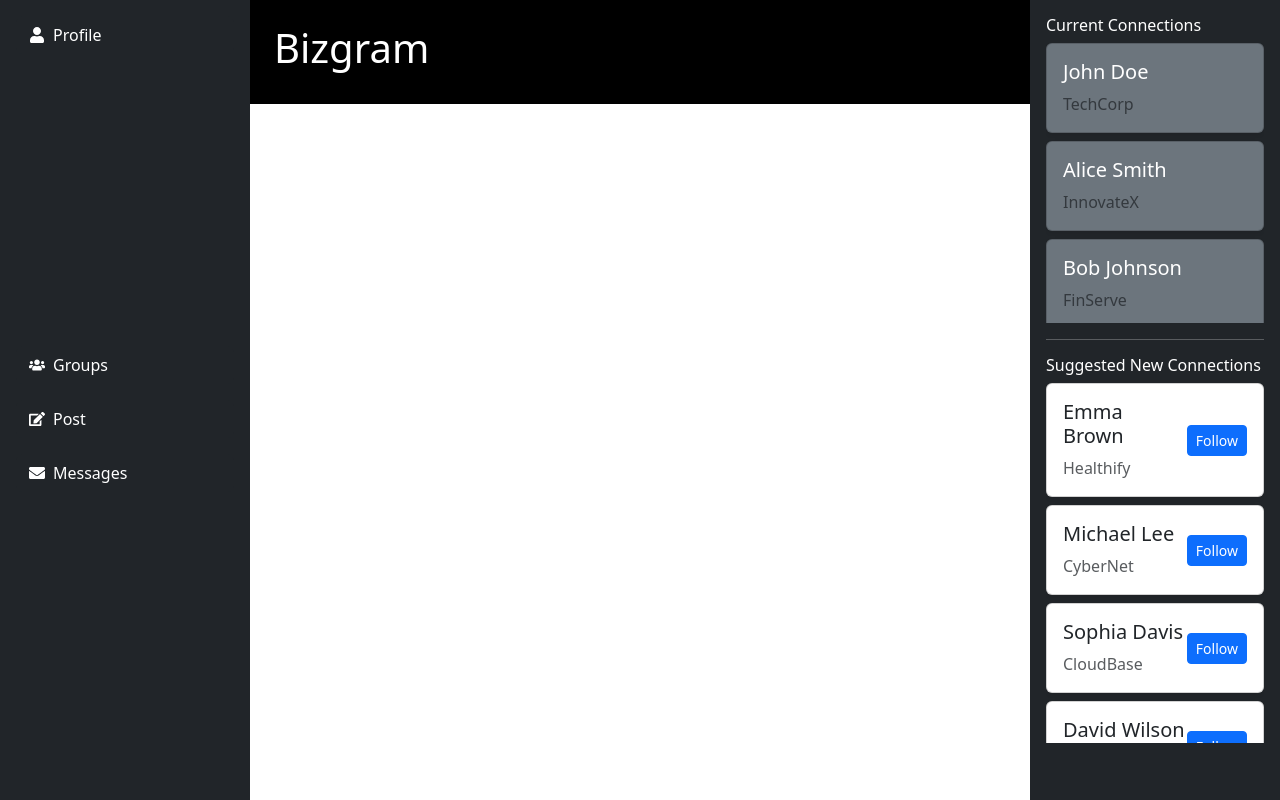
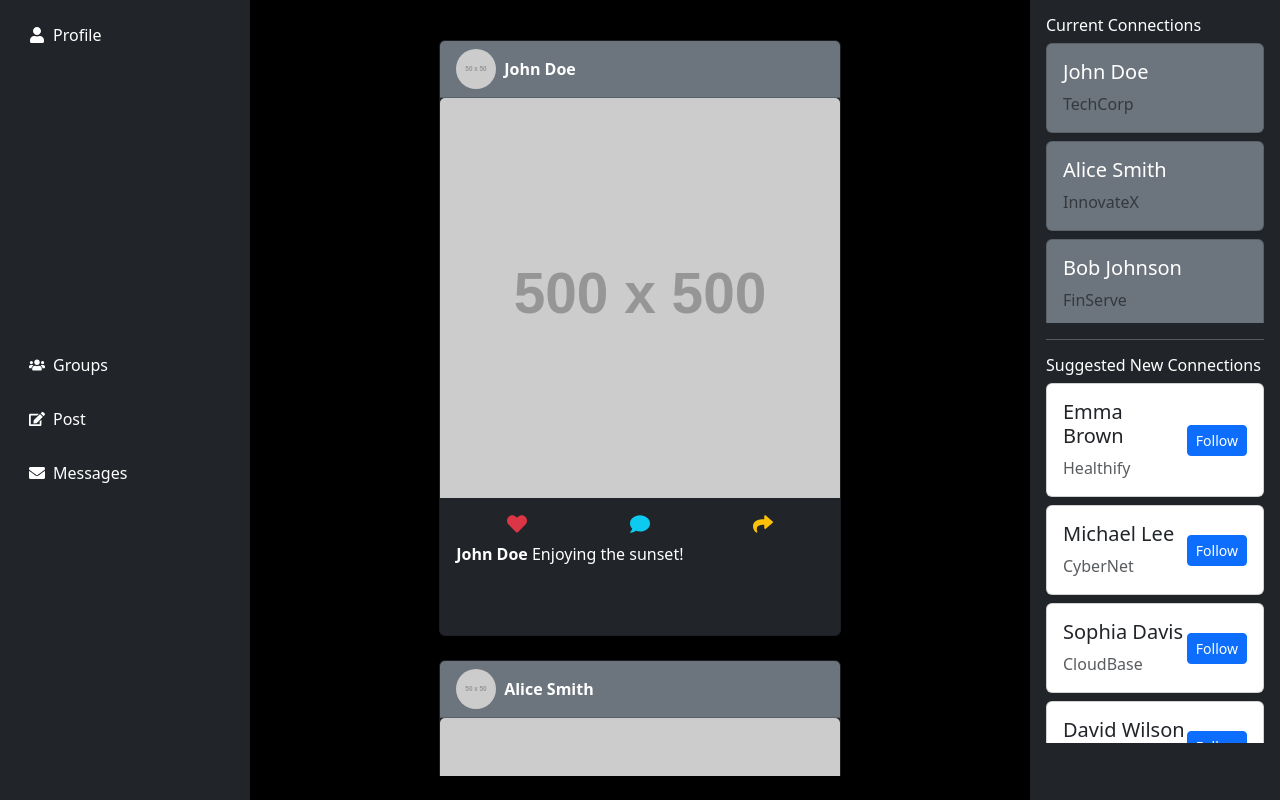
Before and after one commit to ompatel181005/Bizgram, a React (Vite) app in the folder Bizgram/: page / in a window 1280 px wide. Built offline with nearby package versions, Linux system fonts and the light colour scheme.

Commit message:
Feed.tsx

```diff
--- a/Bizgram/src/App.tsx
+++ b/Bizgram/src/App.tsx
@@ -1,6 +1,7 @@
 import React from "react";
 import Sidebar from "./SideBar";
 import UserList from "./UserList";
+import Feed from "./Feed"; // Import Feed component
 import "bootstrap/dist/css/bootstrap.min.css";
 
 function App() {
@@ -10,12 +11,11 @@ function App() {
       <Sidebar />
 
       {/* Main Content (Feed) */}
-      {/* Main Content (Feed) */}
       <div
-        className="flex-grow-1 p-4 bg-black text-white"
-        style={{ marginLeft: "250px", marginRight: "250px" }}
+        className="flex-grow-1 p-4 overflow-auto d-flex justify-content-center"
+        style={{ marginLeft: "250px", marginRight: "250px", height: "100vh" }}
       >
-        <h1>Bizgram</h1>
+        <Feed />
       </div>
 
       {/* Right Sidebar (User List) */}
--- /dev/null
+++ b/Bizgram/src/Feed.tsx
@@ -0,0 +1,147 @@
+import React from "react";
+import { Card } from "react-bootstrap";
+import { FaHeart, FaComment, FaShare } from "react-icons/fa";
+
+interface Post {
+  id: number;
+  username: string;
+  profilePic: string;
+  image: string;
+  caption: string;
+  timestamp: string;
+}
+
+// Sample posts
+const posts: Post[] = [
+  {
+    id: 1,
+    username: "John Doe",
+    profilePic: "https://via.placeholder.com/50",
+    image: "https://via.placeholder.com/500",
+    caption: "Enjoying the sunset!",
+    timestamp: "2 hours ago",
+  },
+  {
+    id: 2,
+    username: "Alice Smith",
+    profilePic: "https://via.placeholder.com/50",
+    image: "https://via.placeholder.com/500",
+    caption: "New adventures!",
+    timestamp: "5 hours ago",
+  },
+  {
+    id: 3,
+    username: "Emma Brown",
+    profilePic: "https://via.placeholder.com/50",
+    image: "https://via.placeholder.com/500",
+    caption: "Chilling with friends!",
+    timestamp: "1 day ago",
+  },
+  {
+    id: 4,
+    username: "Michael Lee",
+    profilePic: "https://via.placeholder.com/50",
+    image: "https://via.placeholder.com/500",
+    caption: "Workout time!",
+    timestamp: "3 days ago",
+  },
+  {
+    id: 5,
+    username: "David Wilson",
+    profilePic: "https://via.placeholder.com/50",
+    image: "https://via.placeholder.com/500",
+    caption: "Loving nature!",
+    timestamp: "4 days ago",
+  },
+  {
+    id: 6,
+    username: "Sophia Davis",
+    profilePic: "https://via.placeholder.com/50",
+    image: "https://via.placeholder.com/500",
+    caption: "Beach vibes!",
+    timestamp: "5 days ago",
+  },
+  {
+    id: 7,
+    username: "Olivia Martinez",
+    profilePic: "https://via.placeholder.com/50",
+    image: "https://via.placeholder.com/500",
+    caption: "Throwback to last weekend!",
+    timestamp: "6 days ago",
+  },
+  {
+    id: 8,
+    username: "Bob Johnson",
+    profilePic: "https://via.placeholder.com/50",
+    image: "https://via.placeholder.com/500",
+    caption: "Hiking trip!",
+    timestamp: "1 week ago",
+  },
+  {
+    id: 9,
+    username: "Chris Evans",
+    profilePic: "https://via.placeholder.com/50",
+    image: "https://via.placeholder.com/500",
+    caption: "Morning coffee!",
+    timestamp: "2 weeks ago",
+  },
+  {
+    id: 10,
+    username: "Lily Parker",
+    profilePic: "https://via.placeholder.com/50",
+    image: "https://via.placeholder.com/500",
+    caption: "City lights!",
+    timestamp: "3 weeks ago",
+  },
+];
+
+const Feed: React.FC = () => {
+  return (
+    <div
+      className="d-flex flex-column align-items-center p-3 overflow-auto"
+      style={{ maxHeight: "100vh" }}
+    >
+      {posts.map((post) => (
+        <Card
+          key={post.id}
+          className="mb-4 bg-dark text-white shadow-sm"
+          style={{ width: "80%", maxWidth: "600px" }}
+        >
+          {/* User Info */}
+          <Card.Header className="d-flex align-items-center bg-secondary">
+            <img
+              src={post.profilePic}
+              alt={post.username}
+              className="rounded-circle me-2"
+              width="40"
+              height="40"
+            />
+            <strong>{post.username}</strong>
+          </Card.Header>
+
+          {/* Post Image */}
+          <Card.Img variant="top" src={post.image} className="w-100" />
+
+          {/* Like, Comment, Share Icons */}
+          <Card.Body>
+            <div className="d-flex justify-content-around mb-2">
+              <FaHeart size={20} className="text-danger" />
+              <FaComment size={20} className="text-info" />
+              <FaShare size={20} className="text-warning" />
+            </div>
+
+            {/* Caption */}
+            <p>
+              <strong>{post.username}</strong> {post.caption}
+            </p>
+
+            {/* Timestamp */}
+            <p className="text-muted small">{post.timestamp}</p>
+          </Card.Body>
+        </Card>
+      ))}
+    </div>
+  );
+};
+
+export default Feed;
```
